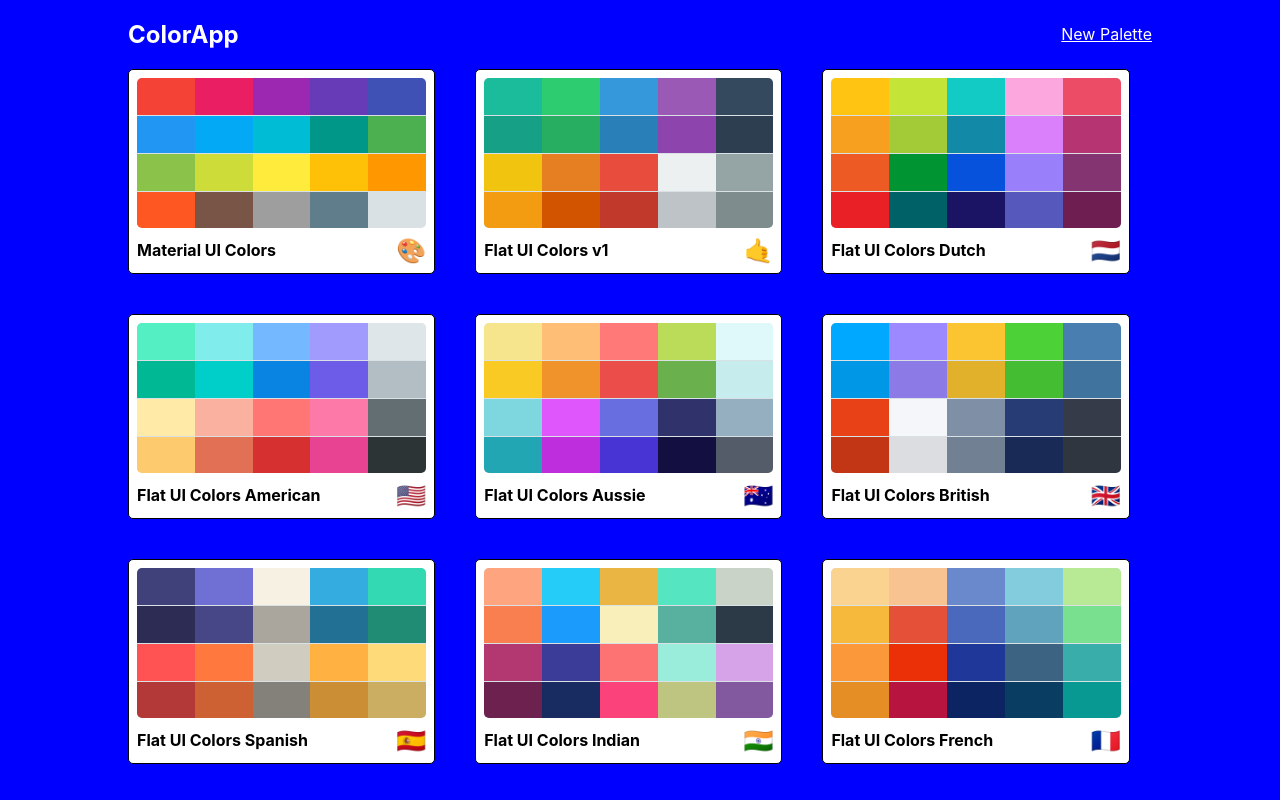
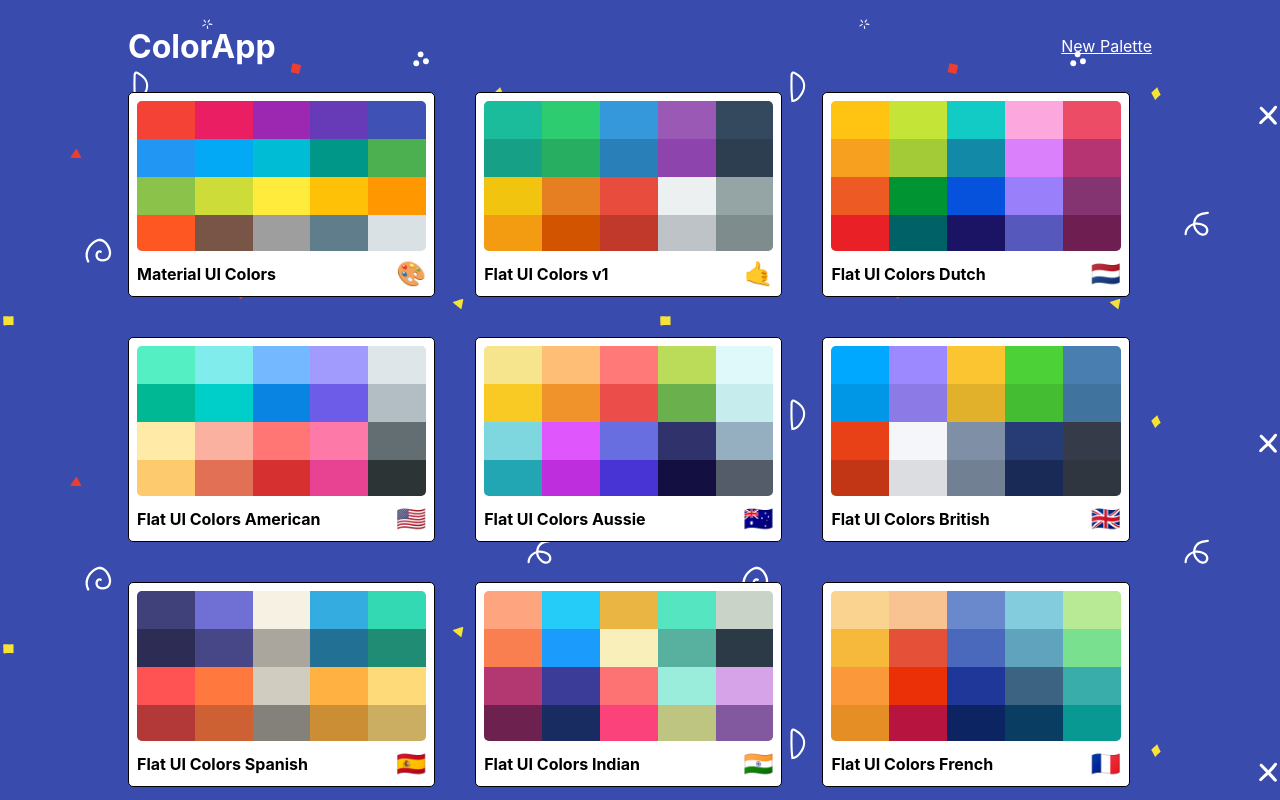
Before and after one commit to Sebsterio/color-app, a React (Create React App) app: page / in a window 1280 px wide. Built offline with nearby package versions, Linux system fonts and the light colour scheme.

Commit message:
add bg svg

```diff
--- a/src/PaletteList.jsx
+++ b/src/PaletteList.jsx
@@ -14,7 +14,7 @@
 			<div className={classes.root}>
 				<div className={classes.container}>
 					<nav className={classes.nav}>
-						<h1>ColorApp</h1>
+						<h1 className={classes.heading}>ColorApp</h1>
 						<Link to="/palette/new">New Palette</Link>
 					</nav>
 					<div className={classes.palettes}>
--- a/src/styles/PaletteListStyles.js
+++ b/src/styles/PaletteListStyles.js
@@ -1,11 +1,20 @@
 import sizes from "./sizes";
+import bg from "./bg.svg";
+
 export default {
 	root: {
 		backgroundColor: "blue",
 		height: "100vh",
 		display: "flex",
 		alignItems: "flex-start",
-		justifyContent: "center"
+		justifyContent: "center",
+		/* background by SVGBackgrounds.com */
+		backgroundColor: "#394bad",
+		backgroundImage: `url(${bg})`,
+		overflow: "scroll"
+	},
+	heading: {
+		fontSize: "2rem"
 	},
 	container: {
 		width: "50%",
```
Also changed, not shown: src/styles/bg.svg (added).
